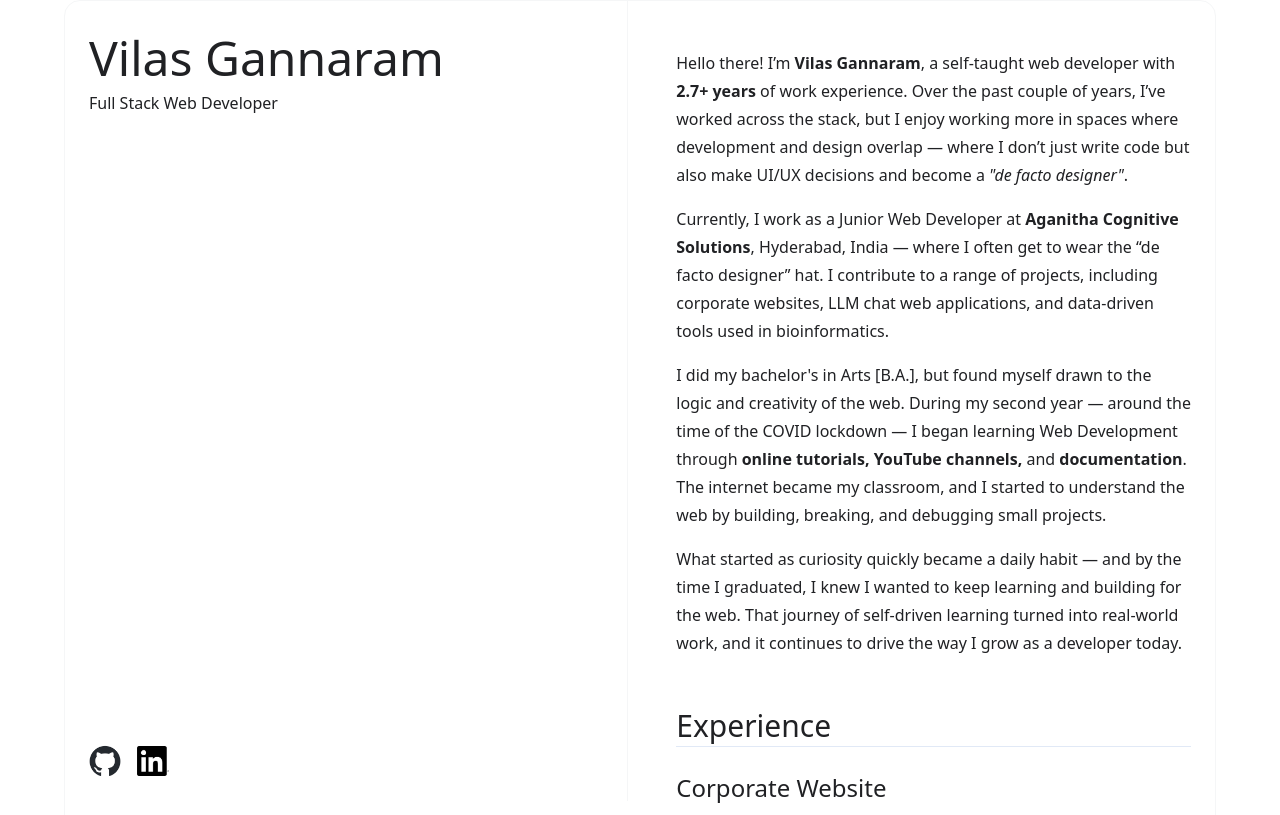
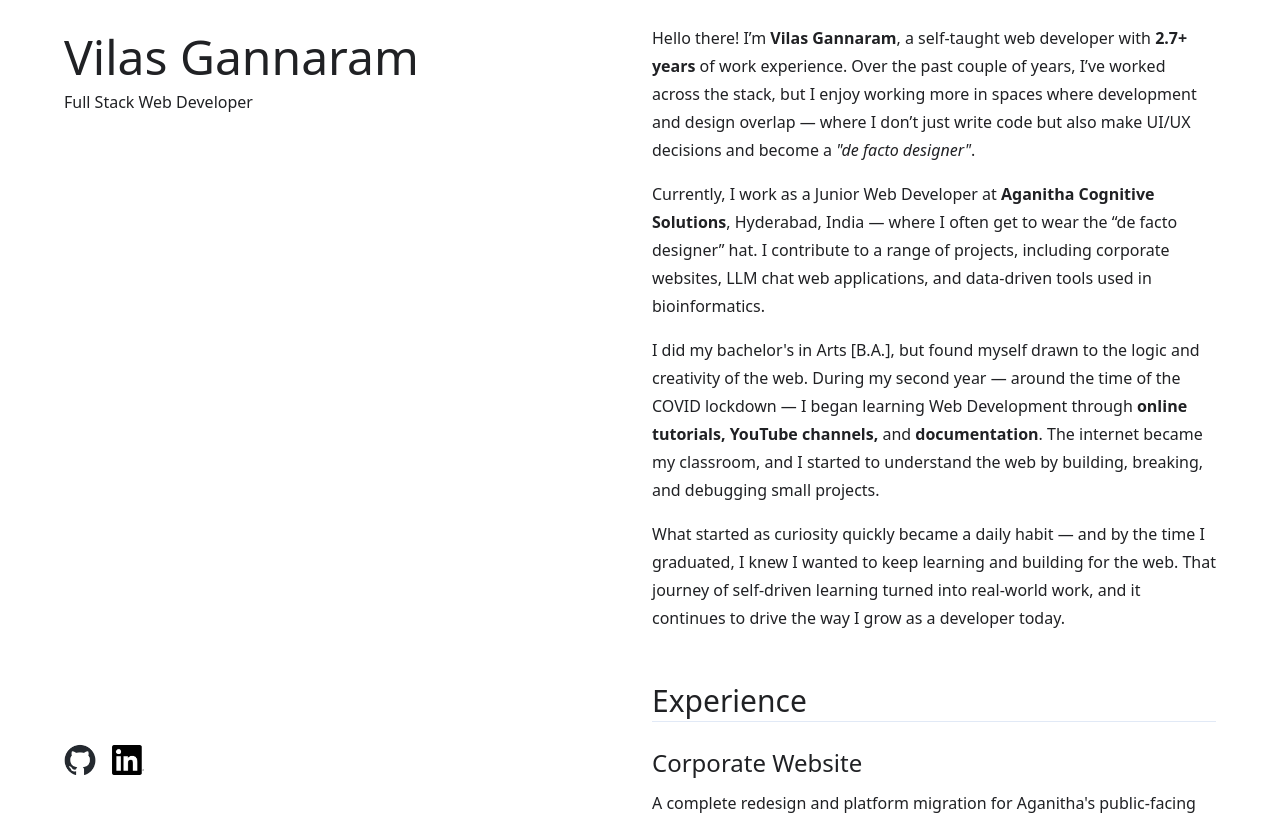
Before and after one commit to vilas-gannaram/vilas-gannaram.github.io, a SvelteKit app: page / in a window 1280 px wide. Shown: the top 815 px of the page. Built offline with nearby package versions, Linux system fonts and the light colour scheme; a web font is replaced by a local one.

Commit message:
updated page layout

```diff
--- a/src/routes/+page.svelte
+++ b/src/routes/+page.svelte
@@ -7,14 +7,14 @@
 	<meta name="description" content="Vilas Gannaram | Web Developer" />
 </svelte:head>
 
-<main class="mx-auto min-h-screen w-[90%] max-w-[1440px] gap-x-6 rounded-2xl border lg:flex">
+<main class="mx-auto min-h-screen w-[90%] max-w-[1440px] gap-x-6 rounded-2xl lg:flex">
 	<!-- Hero Section -->
 	<section
-		class="top-0 w-full flex-col justify-between border-r p-6 lg:sticky lg:flex lg:h-screen lg:max-w-xl"
+		class="top-0 flex w-full flex-col justify-between gap-y-6 py-6 lg:sticky lg:h-screen lg:max-w-xl"
 	>
 		<div>
 			<h1>Vilas Gannaram</h1>
-			<h6>Full Stack Web Developer</h6>
+			<h5>Full Stack Web Developer</h5>
 		</div>
 
 		<div class="flex items-center gap-x-4">
@@ -32,7 +32,7 @@
 		</div>
 	</section>
 
-	<section class="w-full p-6">
+	<section class="w-full">
 		<!-- About Me -->
 		<section id="about" class="">
 			<!-- <h3 class="border-b">About Me</h3> -->
```
